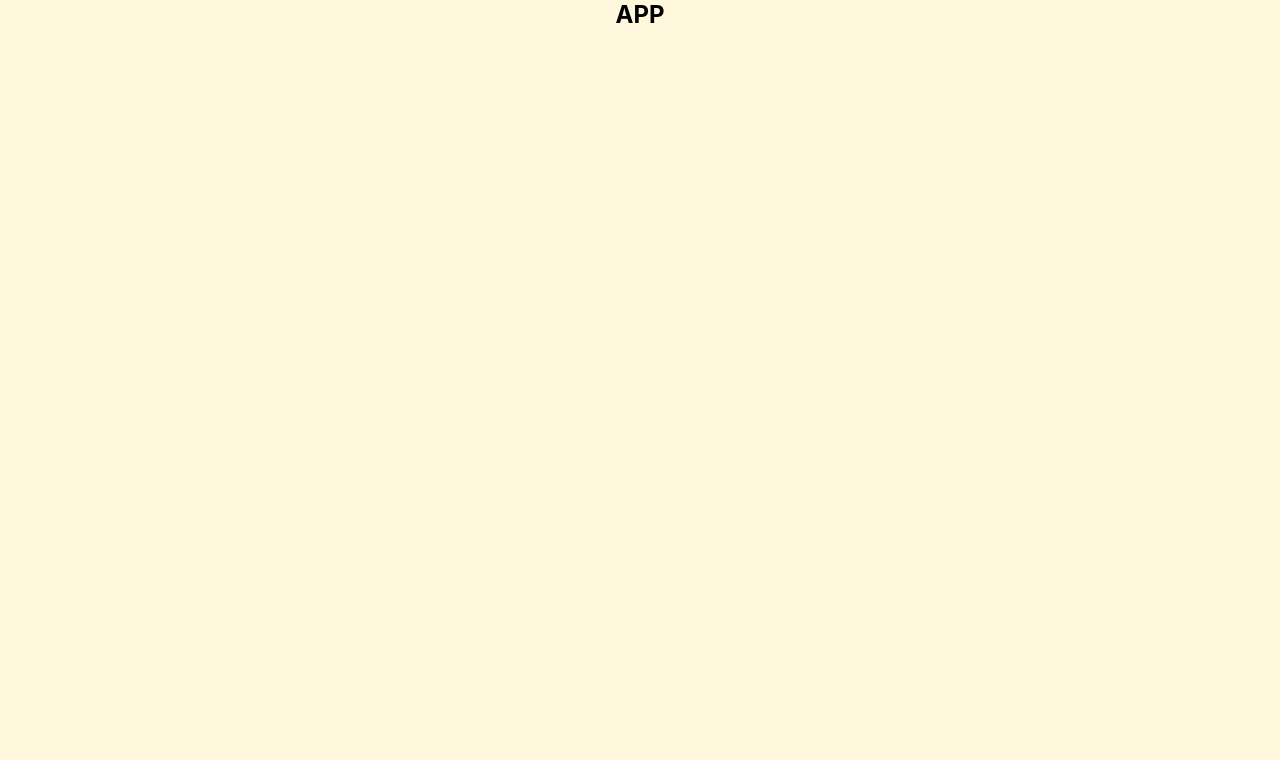
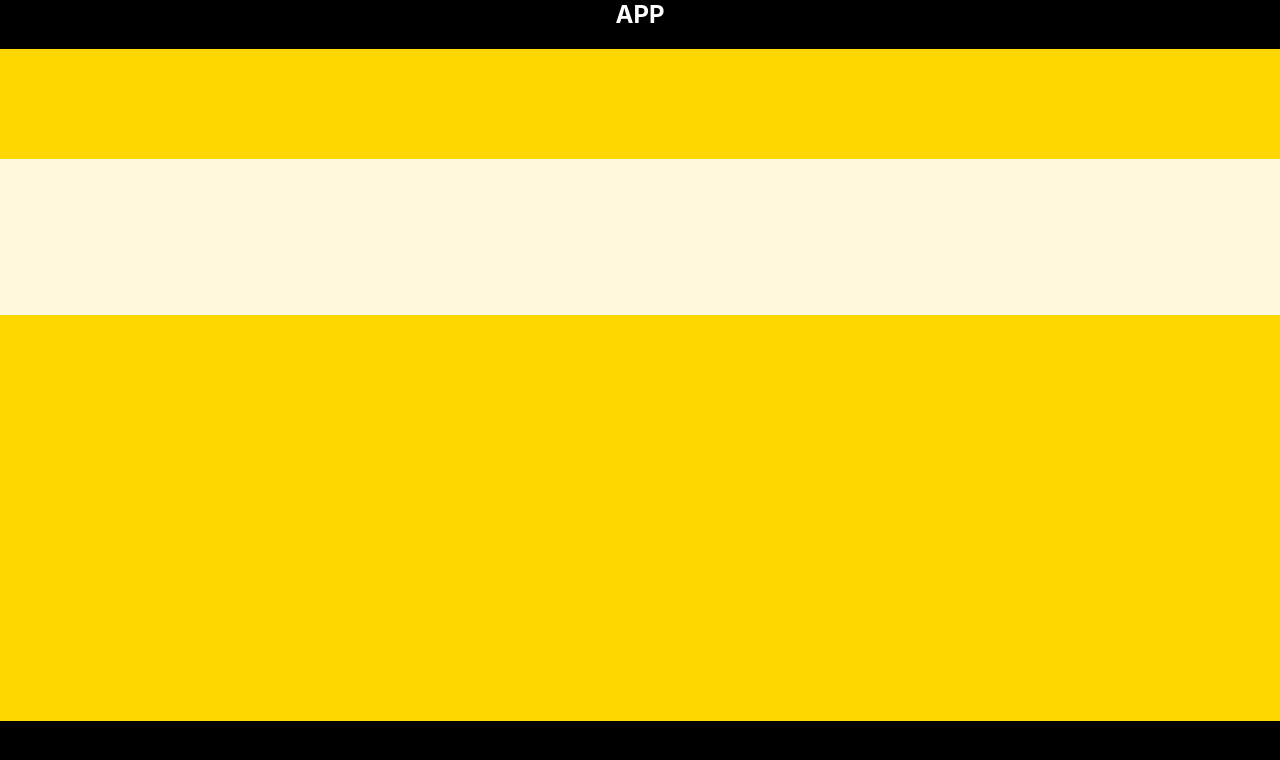
Before and after one commit to Jessiewithani/NyteLock_Interview, a React (Create React App) app: page / in a window 1280 px wide. Shown: the top 760 px of the page. Built offline with nearby package versions, Linux system fonts and the light colour scheme.

Commit message:
Create sections inside logo container

```diff
--- a/src/App.css
+++ b/src/App.css
@@ -1,9 +1,26 @@
 .App {
   text-align: center;
-  background-color: cornsilk;
+  background-color: black;
   height: 100vh;
 }
 
 h2 {
   margin-top: 0;
+  color: white
 }
+
+.logo-services-container {
+  background-color: white;
+  height: 562px;
+}
+
+.logo-services-wrap {
+  background-color: gold;
+  padding-top: 110px;
+  height: inherit;
+}
+
+.logo-header {
+  background-color: cornsilk;
+  height: 156px;
+}
--- a/src/App.js
+++ b/src/App.js
@@ -5,6 +5,18 @@ function App() {
   return (
     <div className="App">
       <h2>APP</h2>
+      {/* this is where the header section with the button would be */}
+      <section className="logo-services-container">
+        <div className="logo-services-wrap">
+          <section className="logo-header">
+
+          </section>
+          <section className="logo-types">
+
+          </section>
+        </div>
+      </section>
+      {/* this is where the types of logo styles would be */}
     </div>
   );
 }
```
